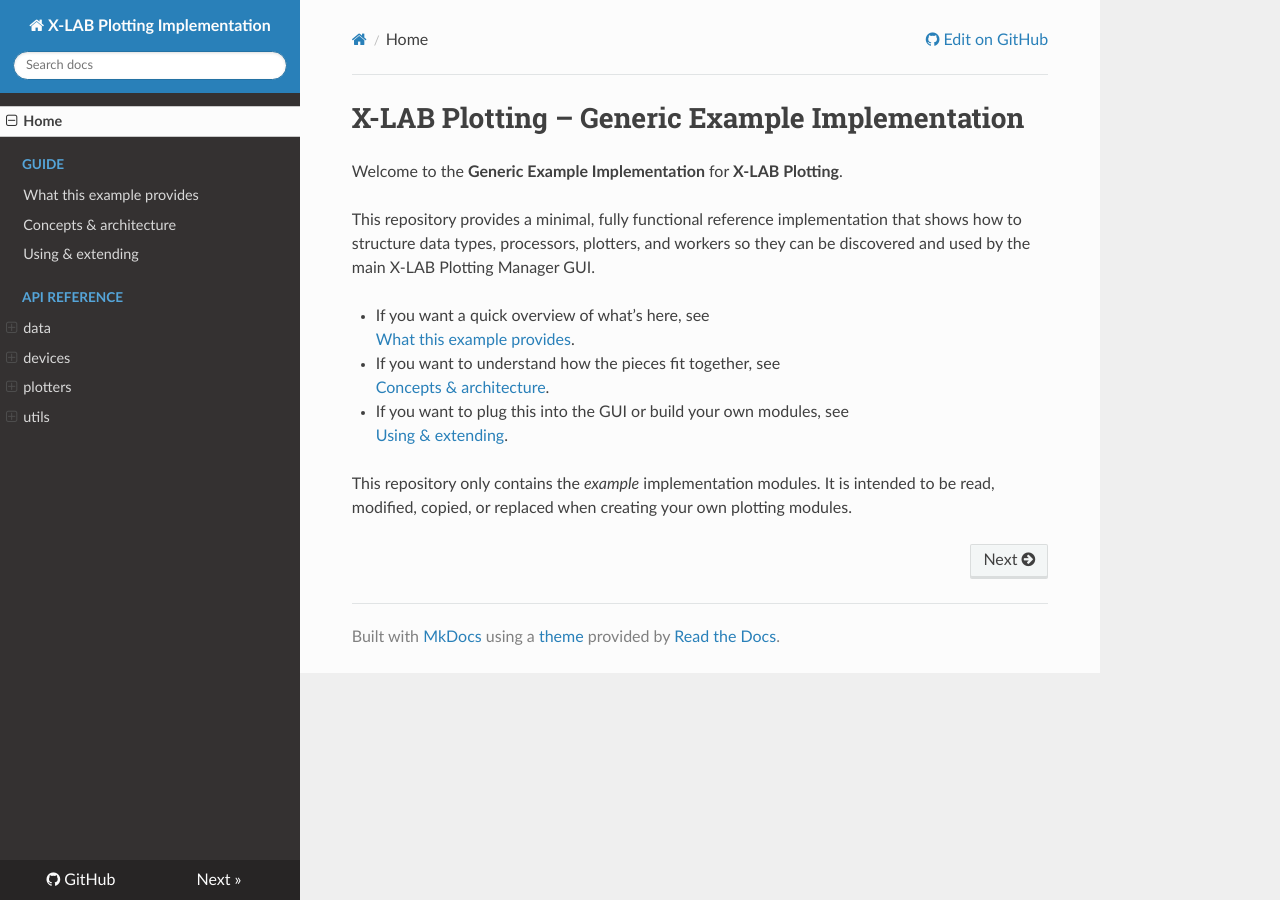
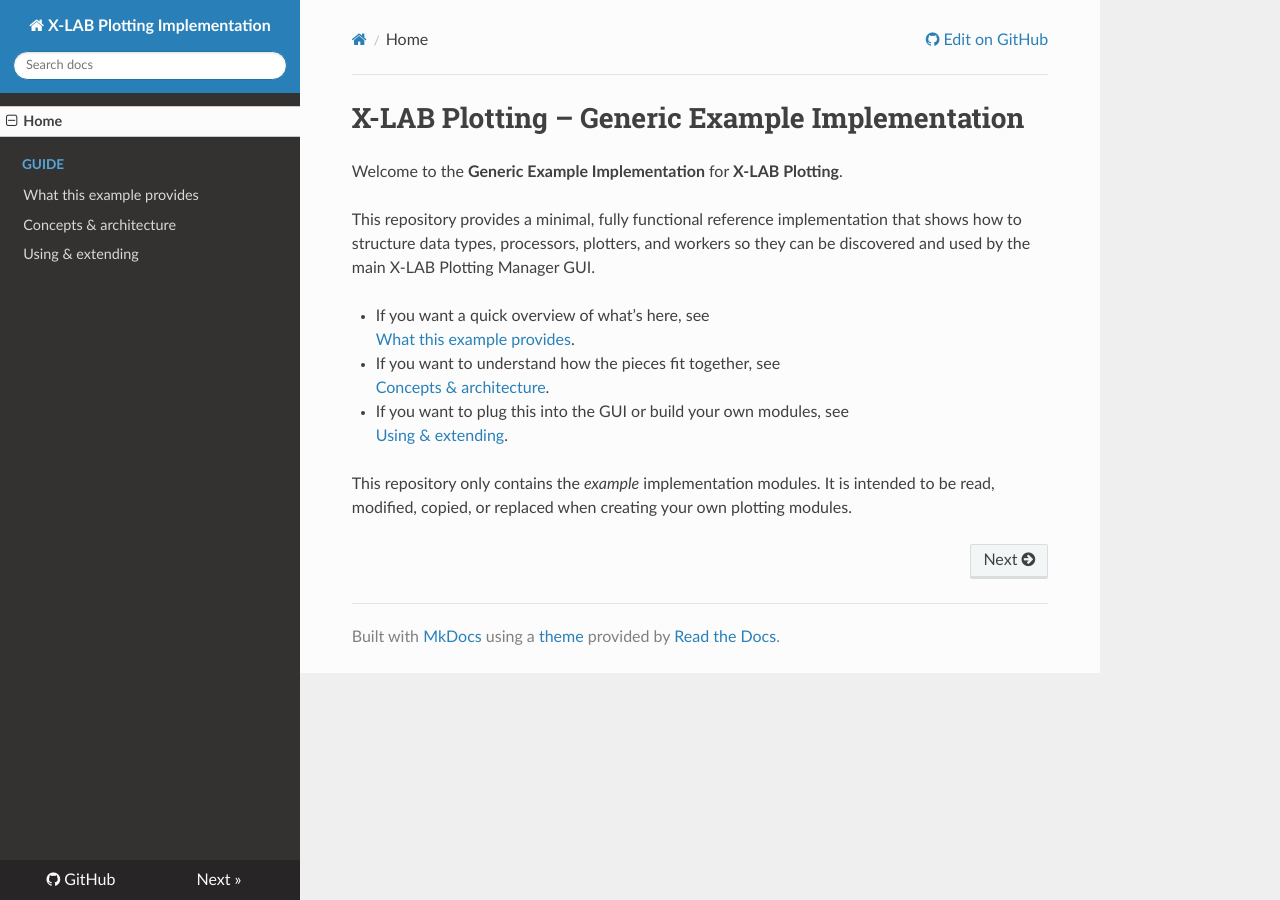
Before and after one commit to Allyson-Robert/X-LAB_Plotting_Implementations, an MkDocs documentation site: the page built from docs/index.md, in a window 1280 px wide. Built offline with MkDocs 1.6.1, drawn with Linux system fonts in a browser that asks for light colours; nearby versions of some CDN libraries; some of the changed lines change nothing that is shown.

Commit message:
hiding API reference in docs to publish before licence is determined

```diff
--- a/mkdocs.yml
+++ b/mkdocs.yml
@@ -16,17 +16,17 @@ nav:
       - What this example provides: what-this-example-provides.md
       - Concepts & architecture: concepts-and-architecture.md
       - Using & extending: using-and-extending.md
-  - API Reference:
-      - data:
-          - generic scatter data: api/data/generic_scatter.md
-          - scatter data processor: api/data/scatter_data_processor.md
-      - devices:
-          - generic worker: api/devices/generic_worker.md
-      - plotters:
-          - histogram plotter: api/plotters/histogram_plotter.md
-          - scatter data plotter: api/plotters/scatter_data_plotter.md
-      - utils:
-          - get_colour: api/utils/get_colour.md
-          - export_to_svg: api/utils/export_to_svg.md
-          - scatter_prep: api/utils/scatter_prep.md
-          - read_table_csv: api/utils/read_table_csv.md
+#  - API Reference:
+#      - data:
+#          - generic scatter data: api/data/generic_scatter.md
+#          - scatter data processor: api/data/scatter_data_processor.md
+#      - devices:
+#          - generic worker: api/devices/generic_worker.md
+#      - plotters:
+#          - histogram plotter: api/plotters/histogram_plotter.md
+#          - scatter data plotter: api/plotters/scatter_data_plotter.md
+#      - utils:
+#          - get_colour: api/utils/get_colour.md
+#          - export_to_svg: api/utils/export_to_svg.md
+#          - scatter_prep: api/utils/scatter_prep.md
+#          - read_table_csv: api/utils/read_table_csv.md
```
